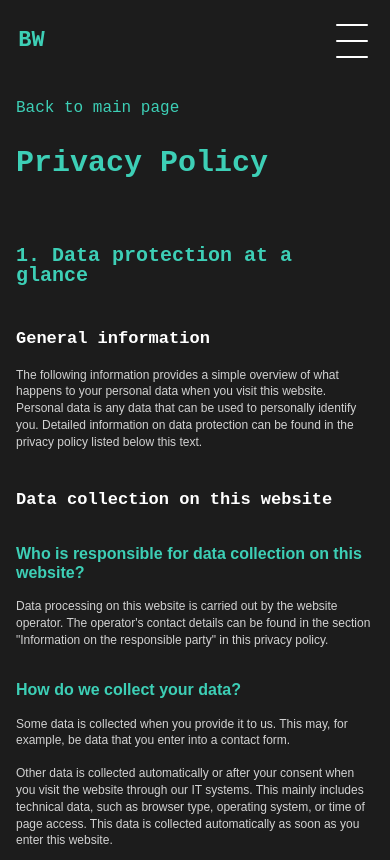
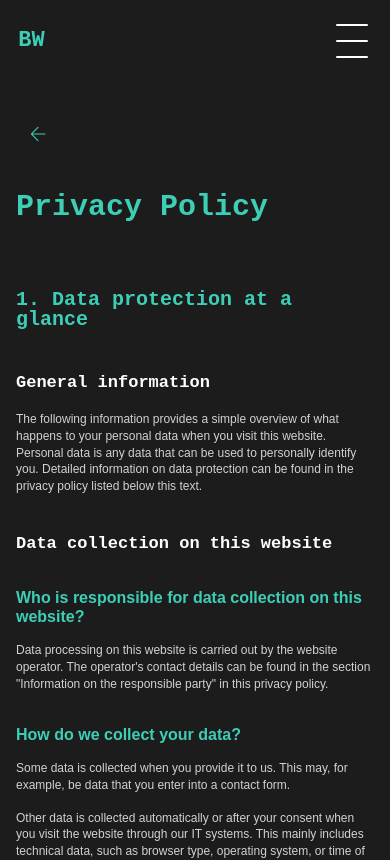
Before and after one commit to CZX93-BW/portfolio-webseite, an Angular app: page /privacy-policy in a window 390 px wide. Shown: the top 860 px of the page. Built offline with nearby package versions, Linux system fonts and the light colour scheme.

Commit message:
fix(legal): improve responsive legal page layout

```diff
--- a/src/app/pages/legal-notice/legal-notice.html
+++ b/src/app/pages/legal-notice/legal-notice.html
@@ -1,6 +1,9 @@
 <section class="legal-notice section">
   <div class="container legal-notice__content">
-    <a class="legal-notice__back-link" routerLink="/">{{ text().back }}</a>
+    <a class="legal-notice__back-link" routerLink="/" [attr.aria-label]="text().back">
+      <span class="legal-notice__back-icon" aria-hidden="true"></span>
+      <span class="legal-notice__back-text">{{ text().back }}</span>
+    </a>
 
     <div class="legal-notice__text" [innerHTML]="text().html"></div>
   </div>
--- a/src/app/pages/legal-notice/legal-notice.scss
+++ b/src/app/pages/legal-notice/legal-notice.scss
@@ -2,31 +2,58 @@
 
 .legal-notice {
   min-height: 100vh;
+  padding-top: calc(var(--header-height-desktop) + 56px);
   background: var(--color-background);
 }
 
 .legal-notice__content {
-  max-width: 960px;
+  width: min(100% - calc(var(--container-padding-desktop) * 2), 960px);
+  min-width: 0;
+  margin-inline: auto;
 }
 
 .legal-notice__back-link {
+  position: relative;
+  z-index: 2;
   display: inline-flex;
-  margin-bottom: 48px;
+  align-items: center;
+  min-height: 44px;
+  margin-bottom: 64px;
   color: var(--color-primary);
   font-family: var(--font-accent);
   font-size: 18px;
   text-decoration: none;
+  transition:
+    color var(--transition-default),
+    transform var(--transition-default);
 }
 
 .legal-notice__back-link:hover,
 .legal-notice__back-link:focus-visible {
   color: var(--color-white);
   outline: none;
+  transform: translateX(-4px);
+}
+
+.legal-notice__back-icon {
+  display: none;
+}
+
+.legal-notice__back-text {
+  display: inline;
 }
 
 .legal-notice__text {
   display: grid;
+  min-width: 0;
   gap: 24px;
+  overflow-wrap: anywhere;
+}
+
+:host ::ng-deep .legal-notice__text * {
+  max-width: 100%;
+  min-width: 0;
+  overflow-wrap: anywhere;
 }
 
 :host ::ng-deep .legal-notice__text h1 {
@@ -47,7 +74,8 @@
   line-height: var(--line-height-tight);
 }
 
-:host ::ng-deep .legal-notice__text p {
+:host ::ng-deep .legal-notice__text p,
+:host ::ng-deep .legal-notice__text li {
   margin: 0;
   color: var(--color-primary);
   font-family: var(--font-primary);
@@ -55,9 +83,15 @@
   line-height: 1.5;
 }
 
+:host ::ng-deep .legal-notice__text ul {
+  display: grid;
+  gap: 8px;
+  margin: 0;
+  padding-left: 24px;
+}
+
 :host ::ng-deep .legal-notice__text a {
   color: var(--color-primary);
-  overflow-wrap: anywhere;
   text-decoration: none;
 }
 
@@ -72,26 +106,56 @@
 
 @include mixins.below-lg {
   .legal-notice__content {
-    width: min(
-      100% - calc(var(--container-padding-tablet) * 2),
-      var(--content-max-width)
-    );
+    width: min(calc(100% - (var(--container-padding-tablet) * 2)), 760px);
+  }
+    .legal-notice {
+    padding-top: calc(var(--header-height-desktop) + 72px);
+  }
+
+  .legal-notice__back-link {
+    margin-bottom: 56px;
   }
 }
 
 @include mixins.below-md {
   .legal-notice {
-    padding-top: 96px;
+    padding-top: calc(var(--header-height-mobile) + 32px);
   }
 
   .legal-notice__content {
     width: min(calc(100% - 32px), 358px);
   }
 
-  .legal-notice__back-link {
-    margin-bottom: 28px;
-    font-size: 16px;
+ .legal-notice__back-link {
+    width: 44px;
+    height: 44px;
+    min-height: 44px;
+    margin-bottom: 36px;
+    justify-content: center;
   }
+
+  .legal-notice__back-icon {
+    position: relative;
+    display: block;
+    width: 32px;
+    height: 32px;
+    background: currentColor;
+    mask: url('/icons/highlights/arrows_left.svg') center / contain no-repeat;
+  }
+
+  .legal-notice__back-icon::after {
+    position: absolute;
+    inset: 0;
+    background: currentColor;
+    content: '';
+    mask: url('/icons/highlights/arrows_left.svg') center / contain no-repeat;
+    transform: translateX(-1px);
+  }
+
+  .legal-notice__back-text {
+    display: none;
+  }
+}
 
   .legal-notice__text {
     gap: 16px;
@@ -117,10 +181,9 @@
   }
 
   :host ::ng-deep .legal-notice__text ul {
-    margin: 0;
     padding-left: 18px;
   }
-}
+
 
 @include mixins.below-sm {
   .legal-notice__content {
--- a/src/app/pages/privacy-policy/privacy-policy.html
+++ b/src/app/pages/privacy-policy/privacy-policy.html
@@ -1,6 +1,9 @@
 <section class="privacy-policy section">
   <div class="container privacy-policy__content">
-    <a class="privacy-policy__back-link" routerLink="/">{{ text().back }}</a>
+    <a class="privacy-policy__back-link" routerLink="/" [attr.aria-label]="text().back">
+      <span class="privacy-policy__back-icon" aria-hidden="true"></span>
+      <span class="privacy-policy__back-text">{{ text().back }}</span>
+    </a>
 
     <div class="privacy-policy__text" [innerHTML]="text().html"></div>
   </div>
--- a/src/app/pages/privacy-policy/privacy-policy.scss
+++ b/src/app/pages/privacy-policy/privacy-policy.scss
@@ -2,31 +2,58 @@
 
 .privacy-policy {
   min-height: 100vh;
+  padding-top: calc(var(--header-height-desktop) + 56px);
   background: var(--color-background);
 }
 
 .privacy-policy__content {
-  max-width: 960px;
+  width: min(100% - calc(var(--container-padding-desktop) * 2), 960px);
+  min-width: 0;
+  margin-inline: auto;
 }
 
 .privacy-policy__back-link {
+  position: relative;
+  z-index: 2;
   display: inline-flex;
-  margin-bottom: 48px;
+  align-items: center;
+  min-height: 44px;
+  margin-bottom: 64px;
   color: var(--color-primary);
   font-family: var(--font-accent);
   font-size: 18px;
   text-decoration: none;
+  transition:
+    color var(--transition-default),
+    transform var(--transition-default);
 }
 
 .privacy-policy__back-link:hover,
 .privacy-policy__back-link:focus-visible {
   color: var(--color-white);
   outline: none;
+  transform: translateX(-4px);
+}
+
+.privacy-policy__back-icon {
+  display: none;
+}
+
+.privacy-policy__back-text {
+  display: inline;
 }
 
 .privacy-policy__text {
   display: grid;
+  min-width: 0;
   gap: 18px;
+  overflow-wrap: anywhere;
+}
+
+:host ::ng-deep .privacy-policy__text * {
+  max-width: 100%;
+  min-width: 0;
+  overflow-wrap: anywhere;
 }
 
 :host ::ng-deep .privacy-policy__text h1 {
@@ -81,7 +108,6 @@
 
 :host ::ng-deep .privacy-policy__text a {
   color: var(--color-primary);
-  overflow-wrap: anywhere;
   text-decoration: none;
 }
 
@@ -96,26 +122,58 @@
 
 @include mixins.below-lg {
   .privacy-policy__content {
-    width: min(
-      100% - calc(var(--container-padding-tablet) * 2),
-      var(--content-max-width)
-    );
+    width: min(calc(100% - (var(--container-padding-tablet) * 2)), 760px);
   }
+  .privacy-policy {
+    padding-top: calc(var(--header-height-desktop) + 72px);
+  }
+
+  .privacy-policy__back-link {
+    margin-bottom: 56px;
+  }
+
 }
 
 @include mixins.below-md {
   .privacy-policy {
-    padding-top: 96px;
+    padding-top: calc(var(--header-height-mobile) + 32px);
   }
 
   .privacy-policy__content {
     width: min(calc(100% - 32px), 358px);
   }
 
+
   .privacy-policy__back-link {
-    margin-bottom: 28px;
-    font-size: 16px;
+    width: 44px;
+    height: 44px;
+    min-height: 44px;
+    margin-bottom: 36px;
+    justify-content: center;
   }
+
+  .privacy-policy__back-icon {
+    position: relative;
+    display: block;
+    width: 32px;
+    height: 32px;
+    background: currentColor;
+    mask: url('/icons/highlights/arrows_left.svg') center / contain no-repeat;
+  }
+
+  .privacy-policy__back-icon::after {
+    position: absolute;
+    inset: 0;
+    background: currentColor;
+    content: '';
+    mask: url('/icons/highlights/arrows_left.svg') center / contain no-repeat;
+    transform: translateX(-1px);
+  }
+
+  .privacy-policy__back-text {
+    display: none;
+  }
+}
 
   .privacy-policy__text {
     gap: 16px;
@@ -154,7 +212,7 @@
     gap: 8px;
     padding-left: 18px;
   }
-}
+
 
 @include mixins.below-sm {
   .privacy-policy__content {
```
